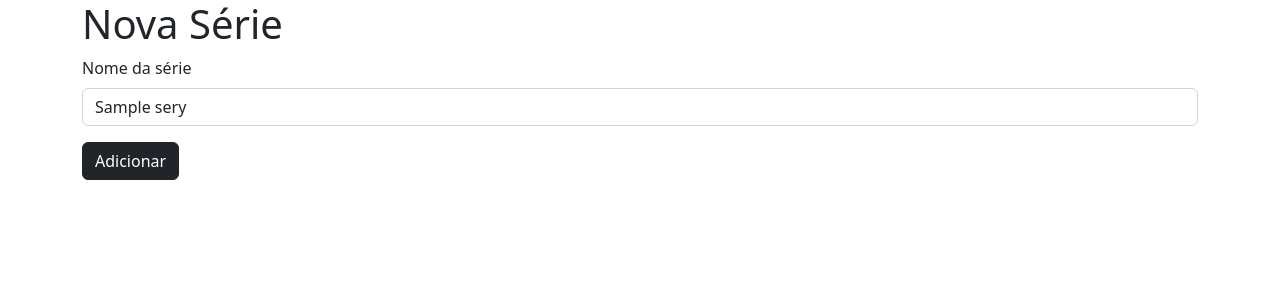
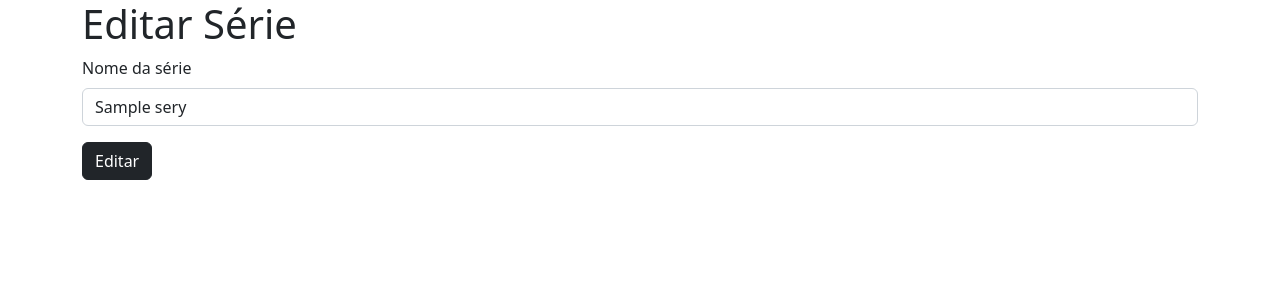
Before and after one commit to thiagomarcal1984/alura-symfony-forms, a Symfony app: template controle_series_symfony/templates/series/form.html.twig in a window 1280 px wide. Shown: the top 300 px of the page. Run offline with Twig, Linux system fonts and the light colour scheme; the template is opened without the code that fills it: most values are stand-ins (such as "Sample title", 1, 10 or a date in 2020); style sheets or scripts are compiled from the project's sources; some libraries are stand-ins or nearby versions.

Commit message:
Salvando a edição

```diff
--- a/controle_series_symfony/templates/series/form.html.twig
+++ b/controle_series_symfony/templates/series/form.html.twig
@@ -5,14 +5,21 @@
     {% block title %}Título Específico{% endblock %}
 #}
 
-{% block title %}Nova Série{% endblock %}
+{% block title %}{{ series is defined ? 'Editar' : 'Nova' }} Série{% endblock %}
 
 {% block body %}
-    <form method="post" action="{{ path('app_add_series') }}">
+    <form method="post" action="{{ series is defined ? path('app_store_series_changes', { series: series.id }) : path('app_add_series') }}">
         <div class="mb-3">
             <label class="form-label" for="name">Nome da série</label>
-            <input class="form-control" type="text" name="name" id="name" value="{{ series.name }}">
+            <input class="form-control" type="text" name="name" id="name" value="{{ series is defined ? series.name : '' }}">
         </div>
-        <button class="btn btn-dark">Adicionar</button>
+
+        {% if series is defined %}
+            <input type="hidden" name="_method" value="PATCH">
+        {% endif %}
+
+        <button class="btn btn-dark">
+            {{ series is defined ? 'Editar' : 'Adicionar' }}
+        </button>
     </form>
 {% endblock %}
--- a/controle_series_symfony/templates/series/index.html.twig
+++ b/controle_series_symfony/templates/series/index.html.twig
@@ -3,7 +3,7 @@
 {% block title %}Listagem de Séries{% endblock %}
 
 {% block body %}
-    {% if successMessage %}
+    {% if successMessage is not empty %}
         <div class="alert alert-success">
             {{ successMessage }}
         </div>
```
Also changed, not shown: controle_series_symfony/src/Controller/SeriesController.php (+14 -1 lines), README.md.
